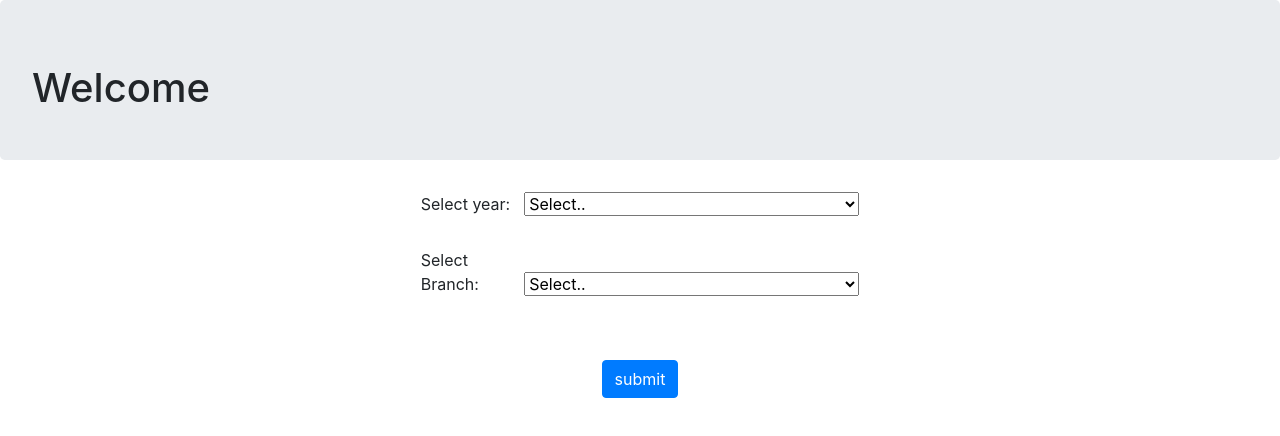
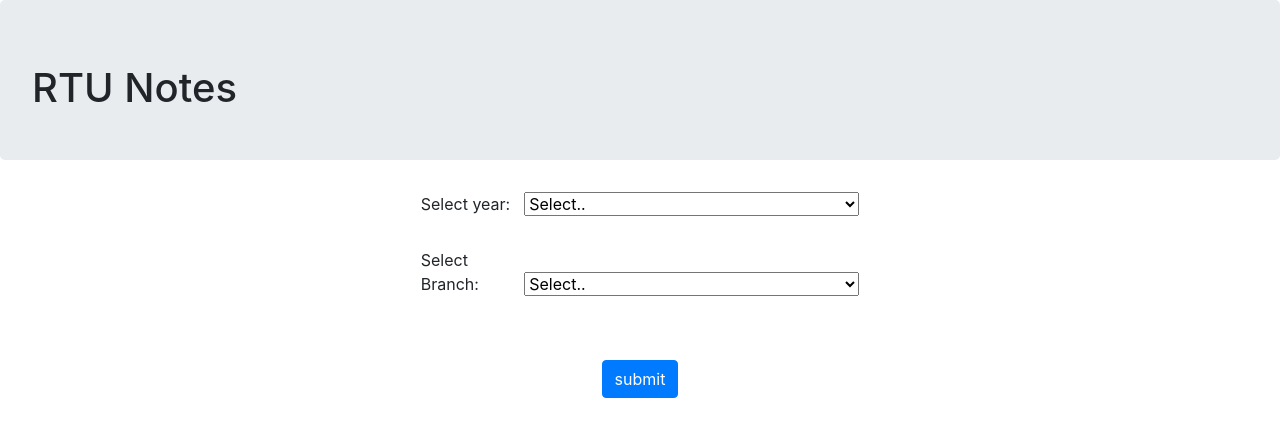
Before and after one commit to Tanmayprajapat/NotesProject, a website: page index.html in a window 1280 px wide. Drawn offline with nearby package versions, Linux system fonts and the light colour scheme.

Commit message:
Update index.html

```diff
--- a/index.html
+++ b/index.html
@@ -32,7 +32,7 @@
 		}
 		</style>
 		<body>
-<header class="jumbotron"><h1>Welcome </h1></header>
+<header class="jumbotron"><h1>RTU Notes</h1></header>
 <div class="container">
 
 	<div class="row">
```
